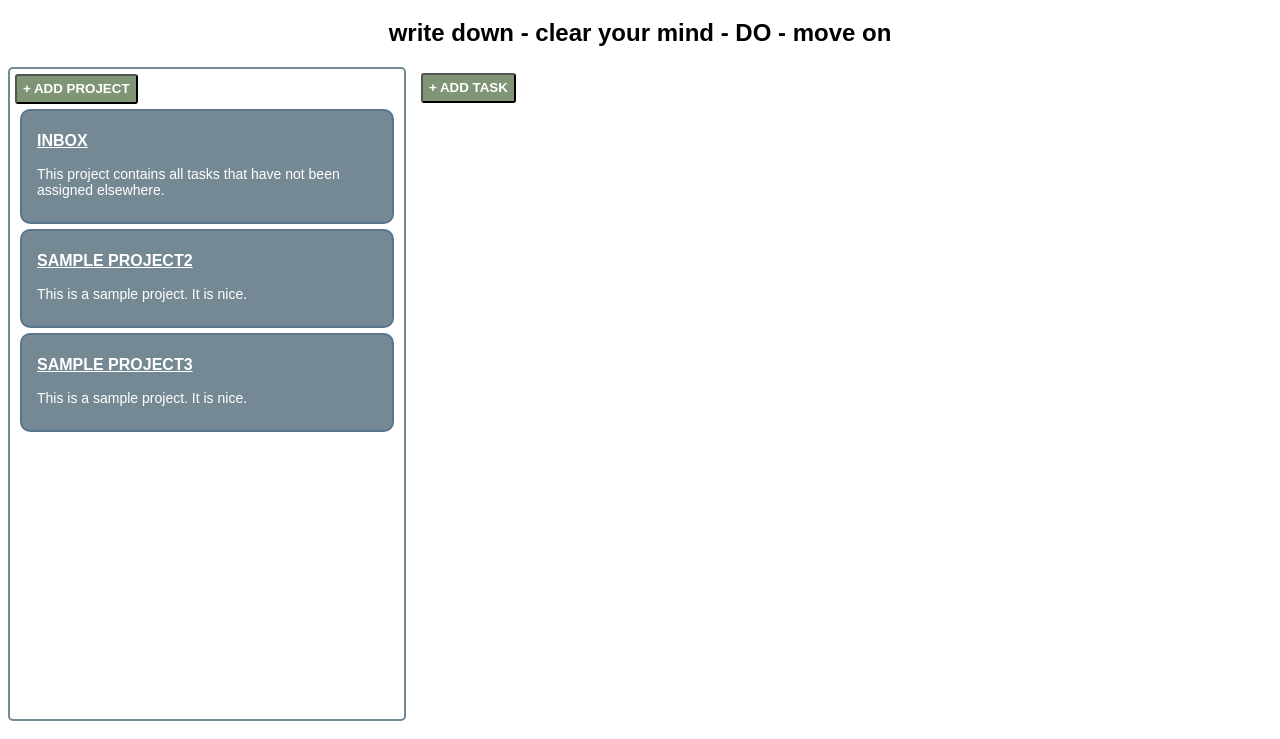
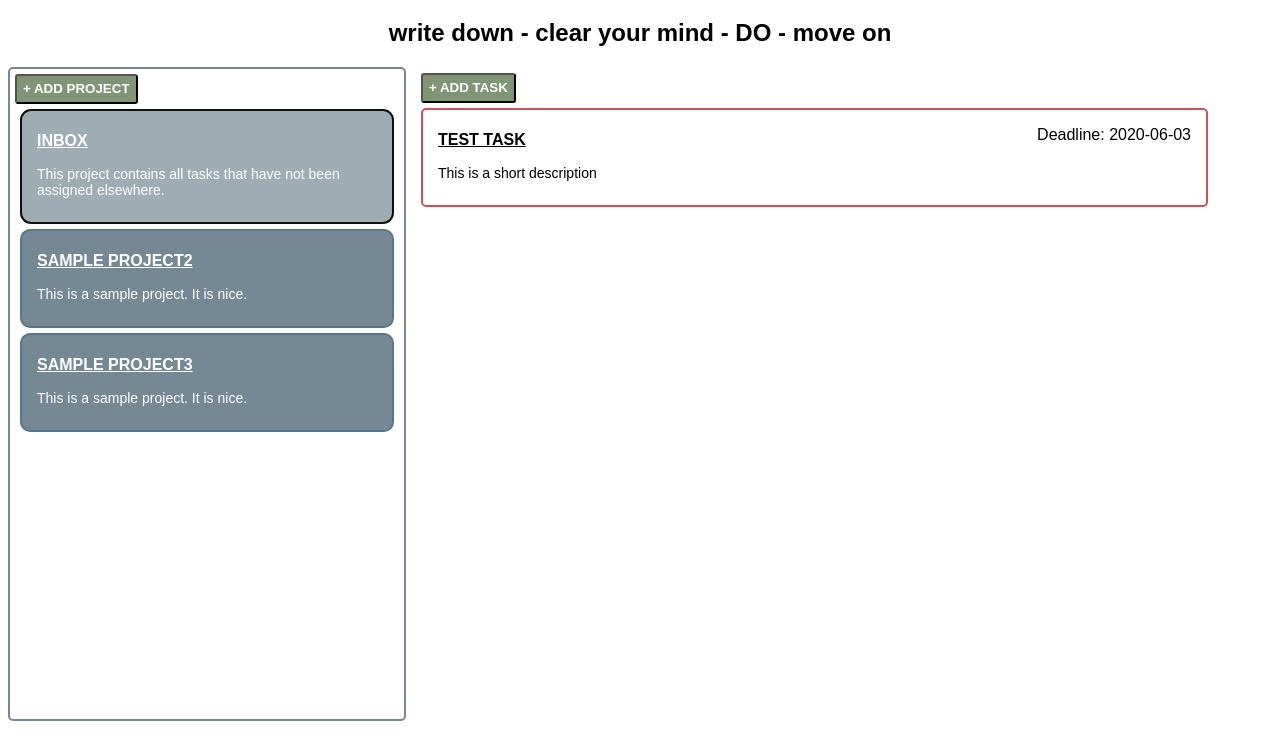
Before and after one commit to kikupiku/to-do-list, a website built with webpack: page dist/index.html in a window 1280 px wide. Shown: the part 61-800 px from the top of the page. Built offline with Linux system fonts and the light colour scheme; a web font is replaced by a local one.

Commit message:
create autofocus on inbox project

```diff
--- a/src/index.js
+++ b/src/index.js
@@ -5,4 +5,5 @@ import { projects, sampleProject, renderProjects, renderForm } from './project-u
 import { renderTasks } from './task-ui.js';
 
 renderProjects();
-// renderTasks(sampleProject);
+
+renderTasks(sampleProject);
--- a/src/project-ui.js
+++ b/src/project-ui.js
@@ -14,9 +14,9 @@ let sampleProject3 = projectFactory('Sample Project3', 'This is a sample project
 let projects = [sampleProject, sampleProject2, sampleProject3];
 
 let sampleTask = taskFactory('Test Task', 'This is a short description',
-                          '06/03/2020', 'Unassigned', 3);
+                          '2020-06-03', 'Unassigned', 3);
 let sampleTask2 = taskFactory('Not so Urgent Task', 'Can be postponed, it\'s fine.',
-                          '08/03/2020', 'Unassigned', 2);
+                          '2020-08-03', 'Unassigned', 2);
 
 sampleProject.tasks.push(sampleTask);
 sampleProject2.tasks.push(sampleTask2);
@@ -55,12 +55,20 @@ function renderProjects() {
     let option = document.createElement('option');
     let taskAssignment = document.getElementById('assign-project');
 
+    if (element === projects[0]) {
+      projectDiv.setAttribute('autofocus', '');
+
+      //add that the first project, i.e., inbox, is not deletable as well
+    }
+
     option.innerHTML = element.title;
     taskAssignment.appendChild(option);
 
     projectDiv.setAttribute('class', 'project-div');
     projectTitle.setAttribute('class', 'project-title');
     projectDescription.setAttribute('class', 'project-descr');
+
+    projectDiv.setAttribute('tabindex', '1');
 
     projectTitle.innerHTML = element.title;
     projectDescription.innerHTML = element.description;
--- a/src/task-ui.js
+++ b/src/task-ui.js
@@ -11,6 +11,7 @@ const projectSelection = document.getElementById('assign-project');
 
 let taskName = document.getElementById('task-name');
 let taskDescription = document.getElementById('task-description');
+let taskDeadline = document.getElementById('deadline');
 let urgency = document.getElementById('urgency');
 
 newTaskButton.addEventListener('click', () => {
@@ -19,7 +20,8 @@ newTaskButton.addEventListener('click', () => {
     ;
   } else {
     selectedProject = projects[projectSelection.selectedIndex];
-    let newT = taskFactory(taskName.value, taskDescription.value);
+    let newT = taskFactory(taskName.value, taskDescription.value,
+      taskDeadline.value, selectedProject, urgency.value);
     selectedProject.tasks.push(newT);
     console.log(selectedProject);
     renderTasks(selectedProject);
--- a/src/task.js
+++ b/src/task.js
@@ -1,7 +1,7 @@
 //to determine the functionality of creating tasks
 
 let taskFactory = (title, description, deadline, project, urgency) => {
-
+  urgency = Number(urgency);
   return { title, description, deadline, project, urgency };
 };
 
```
Also changed, not shown: dist/index.html, dist/main.js, dist/style.css.
